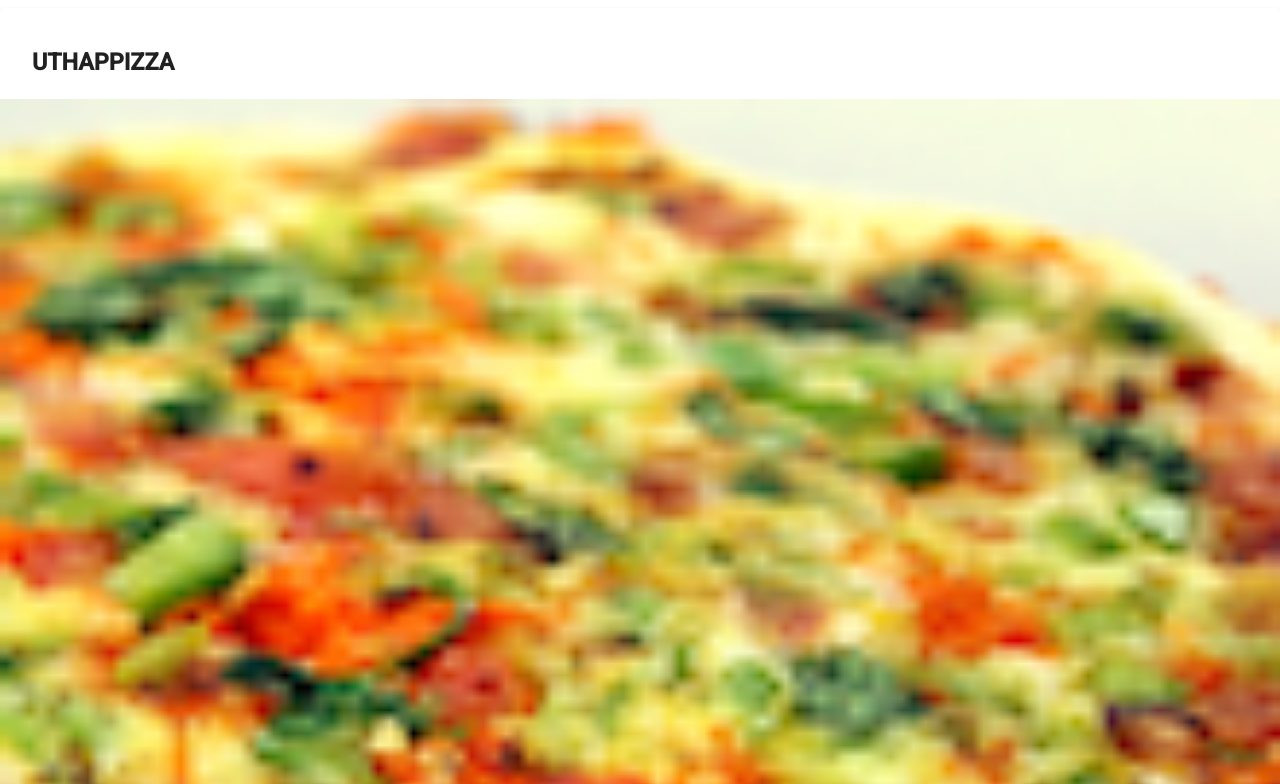
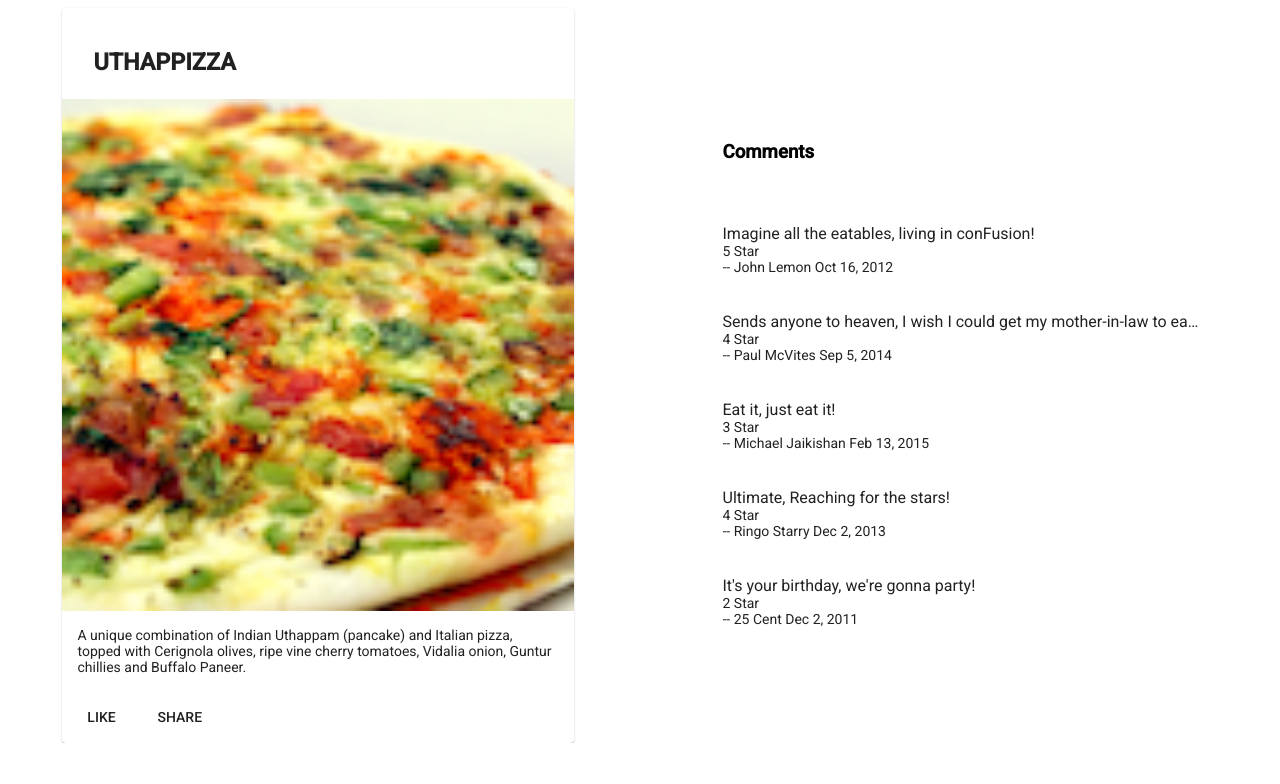
Before and after one commit to Yassine1702/-Angular-conFusion, an Angular app: page / in a window 1280 px wide. Shown: the part 546-1330 px from the top of the page. After the commit the page ends 1289 px from the top, so only its background shows below. Built offline with nearby package versions, Linux system fonts and the light colour scheme.

Commit message:
dishDetails component added, used mat-list

```diff
--- a/src/app/app.module.ts
+++ b/src/app/app.module.ts
@@ -12,11 +12,13 @@
 
 import 'hammerjs';
 import { MenuComponent } from './menu/menu.component';
+import { DishdetailComponent } from './dishdetail/dishdetail.component';
 
 @NgModule({
   declarations: [
     AppComponent,
-    MenuComponent
+    MenuComponent,
+    DishdetailComponent
   ],
   imports: [
     BrowserModule,
--- /dev/null
+++ b/src/app/dishdetail/dishdetail.component.html
@@ -0,0 +1,40 @@
+<!-- <p>dishdetail works!</p> -->
+<div class="container"
+    fxLayout="row"
+    fxLayout.sm="column"
+    fxLayout.xs="column"
+    fxLayoutAlign.gt-md="space-around center"
+    fxLayoutGap="10px"
+    fxLayoutGap.xs="0">
+
+   <div fxFlex="40" *ngIf="dish">
+    <mat-card>
+        <mat-card-header>
+            <mat-card-title>
+                <h3>{{dish.name | uppercase}}</h3>
+            </mat-card-title>
+        </mat-card-header>
+        <img mat-card-image src={{dish.image}} alt={{dish.name}}>
+        <mat-card-content>
+            <p>{{dish.description}}</p>
+        </mat-card-content>
+        <mat-card-actions>
+            <button mat-button>LIKE</button>
+            <button mat-button>SHARE</button>
+        </mat-card-actions>
+    </mat-card>
+   </div>
+
+   <div fxFlex="40">
+
+    <div mat-subheader><h3>Comments</h3></div>
+    <mat-list >
+        <mat-list-item *ngFor="let item of dish.comments">
+            <div mat-line> {{item.comment}} </div>
+            <div mat-line> {{item.rating}} Star</div>
+            <div mat-line> -- {{item.author}} {{item.date | date}} </div>
+        </mat-list-item>
+    </mat-list>
+    </div>
+
+</div>
--- /dev/null
+++ b/src/app/dishdetail/dishdetail.component.ts
@@ -0,0 +1,61 @@
+import { Component, OnInit } from '@angular/core';
+
+const DISH = {
+  id: '0',
+  name: 'Uthappizza',
+  image: '/assets/images/uthappizza.png',
+  category: 'mains',
+  featured: true,
+  label: 'Hot',
+  price: '4.99',
+  // tslint:disable-next-line:max-line-length
+  description: 'A unique combination of Indian Uthappam (pancake) and Italian pizza, topped with Cerignola olives, ripe vine cherry tomatoes, Vidalia onion, Guntur chillies and Buffalo Paneer.',
+  comments: [
+       {
+           rating: 5,
+           comment: 'Imagine all the eatables, living in conFusion!',
+           author: 'John Lemon',
+           date: '2012-10-16T17:57:28.556094Z'
+       },
+       {
+           rating: 4,
+           comment: 'Sends anyone to heaven, I wish I could get my mother-in-law to eat it!',
+           author: 'Paul McVites',
+           date: '2014-09-05T17:57:28.556094Z'
+       },
+       {
+           rating: 3,
+           comment: 'Eat it, just eat it!',
+           author: 'Michael Jaikishan',
+           date: '2015-02-13T17:57:28.556094Z'
+       },
+       {
+           rating: 4,
+           comment: 'Ultimate, Reaching for the stars!',
+           author: 'Ringo Starry',
+           date: '2013-12-02T17:57:28.556094Z'
+       },
+       {
+           rating: 2,
+           comment: 'It\'s your birthday, we\'re gonna party!',
+           author: '25 Cent',
+           date: '2011-12-02T17:57:28.556094Z'
+       }
+   ]
+};
+
+@Component({
+  selector: 'app-dishdetail',
+  templateUrl: './dishdetail.component.html',
+  styleUrls: ['./dishdetail.component.scss']
+})
+export class DishdetailComponent implements OnInit {
+  dish = DISH;
+  constructor() {
+
+   }
+
+  ngOnInit(): void {
+  }
+
+}
--- a/src/app/menu/menu.component.html
+++ b/src/app/menu/menu.component.html
@@ -24,8 +24,8 @@
 
      </div>
 
-     <div fxFlex *ngIf="selectedDish">
-       <mat-card>
+     <!--  <div fxFlex *ngIf="selectedDish">
+     <mat-card>
          <mat-card-header>
             <mat-card-title>
                 <h3>{{selectedDish.name | uppercase}}</h3>
@@ -40,6 +40,10 @@
             <button mat-button>SHARE</button>
          </mat-card-actions>
        </mat-card>
+
+
      </div>
+    -->
+     <app-dishdetail></app-dishdetail>
 
 </div>
```
Also changed, not shown: src/app/dishdetail/dishdetail.component.scss (added), 1 other file (tests, documents, lock files or other folders).
